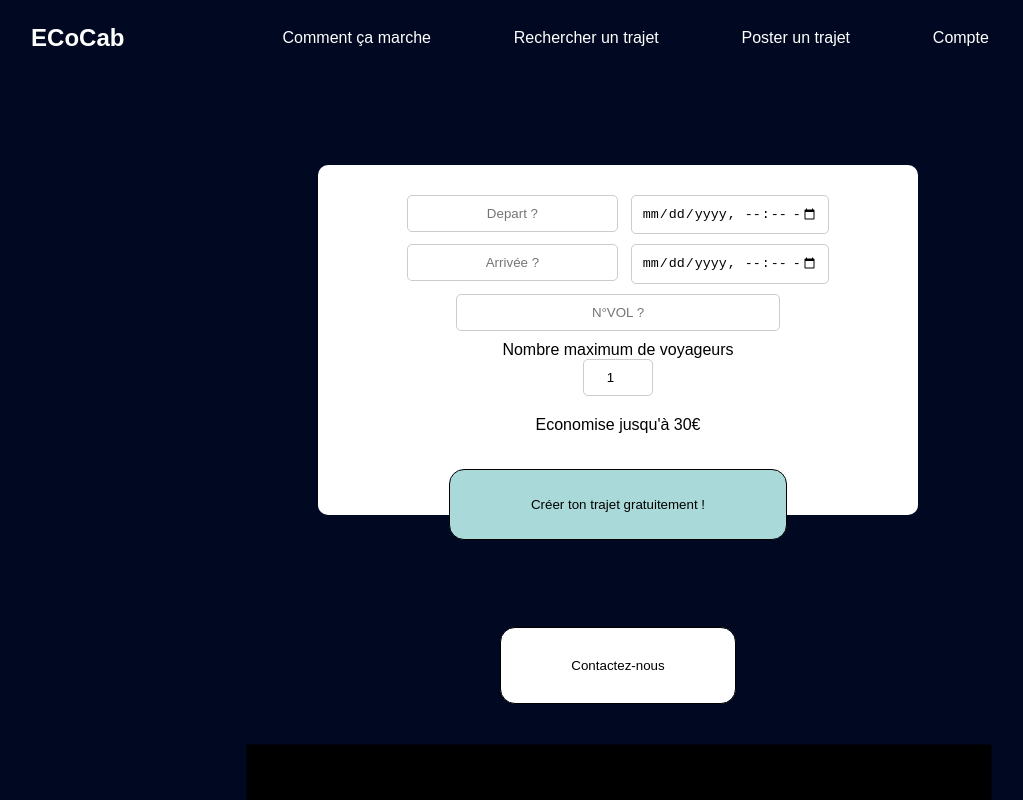
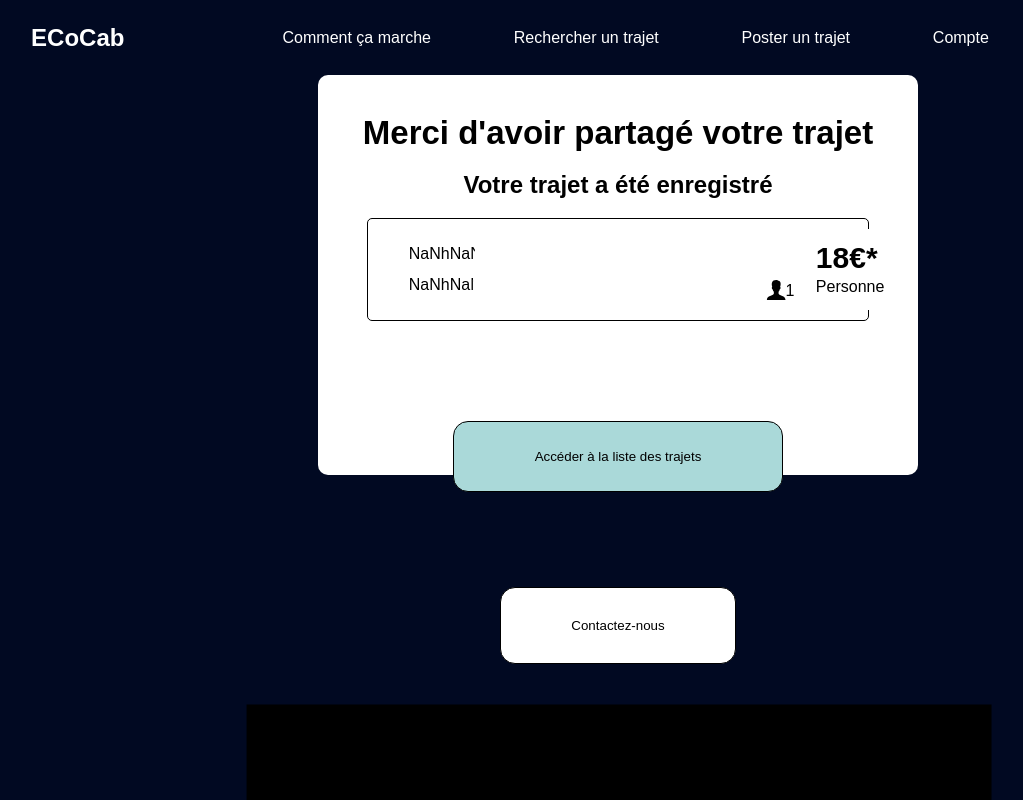
Before and after one commit to Julesc002/Stage-Ecocab, a React (Create React App) app: page /PosterUnTrajet in a window 1280 px wide. Shown: the top 800 px of the page, without its empty margins (22-1045 px from the left). Built offline with nearby package versions, Linux system fonts and the light colour scheme; a web font is replaced by a local one.

Commit message:
Front + Back : MAJ du modèle trajet ( ajout taille bagage ) + MAJ form POST ( Trajet )

```diff
--- a/src/components/FormCreationTrajet.js
+++ b/src/components/FormCreationTrajet.js
@@ -14,13 +14,14 @@ const FormCreationTrajet = () => {
     const [arrivalTime, setArrivalTime] = useState("");
     const [numberOfPeople, setNumberOfPeople] = useState(1);
     const [flightNumber, setFlightNumber] = useState("");
+    const [baggageSize, setBaggageSize] = useState("");
 
     const [dateHourStart, setDateHourStart] = useState("");
     const [dateHourArrival, setDateHourArrival] = useState("");
 
     const [errorMessage, setErrorMessage] = useState("");
 
-    const [travelPosted, setTravelPosted] = useState(false);
+    const [travelPosted, setTravelPosted] = useState(true);
 
     const handleSubmit = (e) => {
         e.preventDefault();
@@ -41,6 +42,9 @@ const FormCreationTrajet = () => {
         if (!flightNumber) {
             missingFields += "Numéro de vol, ";
         }
+        if (!baggageSize) {
+            missingFields += "Taille du bagage, ";
+        }
         if (missingFields) {
             missingFields = missingFields.slice(0, -2); // Supprime la virgule et l'espace à la fin de la chaîne
             setErrorMessage(`Les champs suivants sont manquants: ${missingFields}`);
@@ -59,6 +63,7 @@ const FormCreationTrajet = () => {
                 lieuArrivee: destination,
                 nombreDePassagers: numberOfPeople,
                 numeroDeVol: flightNumber,
+                tailleBagage: baggageSize,
                 idCompte: "A changer plus tard",
                 idVoyageurs: []
             }
@@ -81,11 +86,12 @@ const FormCreationTrajet = () => {
                         lieuArrivee={destination}
                         nombreDePassagers={numberOfPeople}
                         numeroDeVol={flightNumber}
+                        tailleBagage={baggageSize}
                         idCompte={""}
                     />
                 </div>
-                <NavLink to="/RechercherUnTrajet">
-                    <button className='commitMessageContainer_button'> Accéder à la liste des trajets </button>
+                <NavLink to="/RechercherUnTrajet" className="commitMessageContainer_navLink">
+                    <button className='commitMessageContainer_navLink_button'> Accéder à la liste des trajets </button>
                 </NavLink>
             </div>
         );
@@ -122,6 +128,13 @@ const FormCreationTrajet = () => {
                         <input className='formContainer_form_maxNumberOfTravelerContainer_maxNbTravelerInput' type='number' min="1" value={numberOfPeople} onChange={(e) => setNumberOfPeople(e.target.value)} />
                     </div>
 
+                    <select className="formContainer_form_selectBaggageSize" value={baggageSize} onChange={(e) => setBaggageSize(e.target.value)}>
+                        <option value="" disabled hidden>Taille du bagage</option>
+                        <option className="formContainer_form_selectBaggageSize_value" value="Sac à dos"> Sac à dos </option>
+                        <option className="formContainer_form_selectBaggageSize_value" value="Cabine"> Cabine </option>
+                        <option className="formContainer_form_selectBaggageSize_value" value="Soute"> Soute </option>
+                    </select>
+
                     <p className='formContainer_form_text'> Economise jusqu'à 30€ </p>
                     <input className='formContainer_form_submitButton' type="submit" value="Créer ton trajet gratuitement !" />
                 </form>
--- a/src/styles/components/_formCreationTrajet.css
+++ b/src/styles/components/_formCreationTrajet.css
@@ -12,10 +12,9 @@
     flex-direction: column;
     align-items: center;
     width: 600px;
-    height: 350px;
+    height: 400px;
     padding: 5%;
     border-radius: 10px;
-    margin-top: 15%;
     margin-bottom: 17%;
 }
 
@@ -35,6 +34,14 @@
     background-color: white;
     border-radius: 0.3125em;
     border: 1px solid black;
+}
+
+.commitMessageContainer_navLink {
+    background-color: white;
+    width: 100%;
+    text-align: center;
+    margin-top: 55px;
+    cursor: default;
 }
 
 .formContainer_form_firstPart {
@@ -107,6 +114,26 @@
     text-align: center;
 }
 
+.formContainer_form_selectBaggageSize {
+    padding: 10px;
+    margin: 10px;
+    background-color: #fff;
+    color: #000;
+    border-radius: 5px;
+    border: 1px solid #ccc;
+    width: 60%;
+}
+
+.formContainer_form_selectBaggageSize_value {
+    padding: 10px;
+    margin: 10px;
+    background-color: #fff;
+    color: #000;
+    border-radius: 5px;
+    border: 1px solid #ccc;
+    width: calc(25% - 20px);
+}
+
 .formContainer_form_text {
     background-color: white;
     color: black;
@@ -114,7 +141,7 @@
 }
 
 .formContainer_form_submitButton,
-.commitMessageContainer_button {
+.commitMessageContainer_navLink_button {
     background-color: var(--buttonsColor);
     color: black;
     border-radius: 15px;
@@ -128,7 +155,7 @@
 .formContainer_errorMessage {
     text-align: center;
     font-size: large;
-    margin-top: -8%;
+    margin-top: -10%;
     margin-bottom: 5%;
 }
 
```
Also changed, not shown: 1 other file (tests, documents, lock files or other folders).
